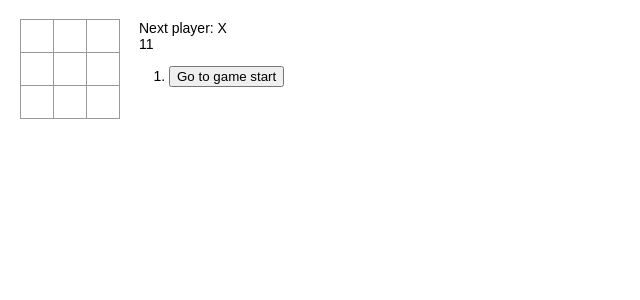
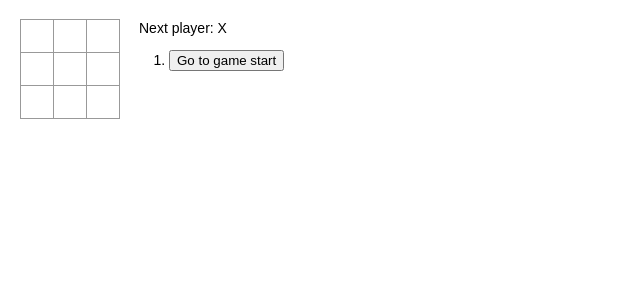
Before and after one commit to garchomp-game/tic-tac-toe-react-typescript, a React (Create React App) app: page / in a window 1280 px wide. Shown: the top 300 px of the page, without its empty margins (0-640 px from the left). Built offline with nearby package versions, Linux system fonts and the light colour scheme.

Commit message:
履歴内のそれぞれの着手の位置を (col, row) というフォーマットで表示する。

```diff
--- a/src/App.tsx
+++ b/src/App.tsx
@@ -8,11 +8,11 @@ class App extends React.Component<AppProps, AppState> {
 		super(props)
 		this.state = {
 			history: [{
-				squares: Array(9).fill(null)
+				squares: Array(9).fill(null),
+				launch: null
 			}],
 			xIsNext: true,
-			stepNumber: 0,
-			launch: null
+			stepNumber: 0
 		}
 	}
 	handleClick(i: number): void {
@@ -24,14 +24,15 @@ class App extends React.Component<AppProps, AppState> {
 		if (calculateWinner(squares) || squares[i]) {
 			return
 		}
+		const launch: string | null = this.calcLaunch(i)
 		squares[i] = this.state.xIsNext ? 'X' : 'O'
 		this.setState({
 			history: history.concat([{
-			squares
+				squares,
+				launch
 			}]),
 			stepNumber: history.length,
-		  xIsNext: !this.state.xIsNext,
-		  launch: i
+			xIsNext: !this.state.xIsNext
 		})
 	}
 	jumpTo(step: number) {
@@ -40,9 +41,12 @@ class App extends React.Component<AppProps, AppState> {
 			xIsNext: (step % 2) === 0,
 		})
 	}
-	calcLaunch(launch: number | null): Array<number> {
-		// TODO: あとで実装する
-		return [1, 1]
+	calcLaunch(launch: number | null): string | null {
+		if (launch != null) {
+			return `col: ${Math.floor(launch / 3)} row: ${Math.floor(launch % 3)}`
+		} else {
+			return null
+		}
 	}
 	render(): JSX.Element {
 		const history: Array<HistoryInterface> = this.state.history
@@ -68,8 +72,8 @@ class App extends React.Component<AppProps, AppState> {
 		} else {
 			status = 'Next player: ' + (this.state.xIsNext ? 'X' : 'O')
 		}
-		let launch: Array<number>
-		launch = this.calcLaunch(this.state.launch)
+		let launch: string | null
+		launch = current.launch
 		return (
 			<div className="game">
 				<div className="game-board">
```
Also changed, not shown: src/global.d.ts (+4 -4 lines). Lines whose indentation alone changed are shown as unchanged.
